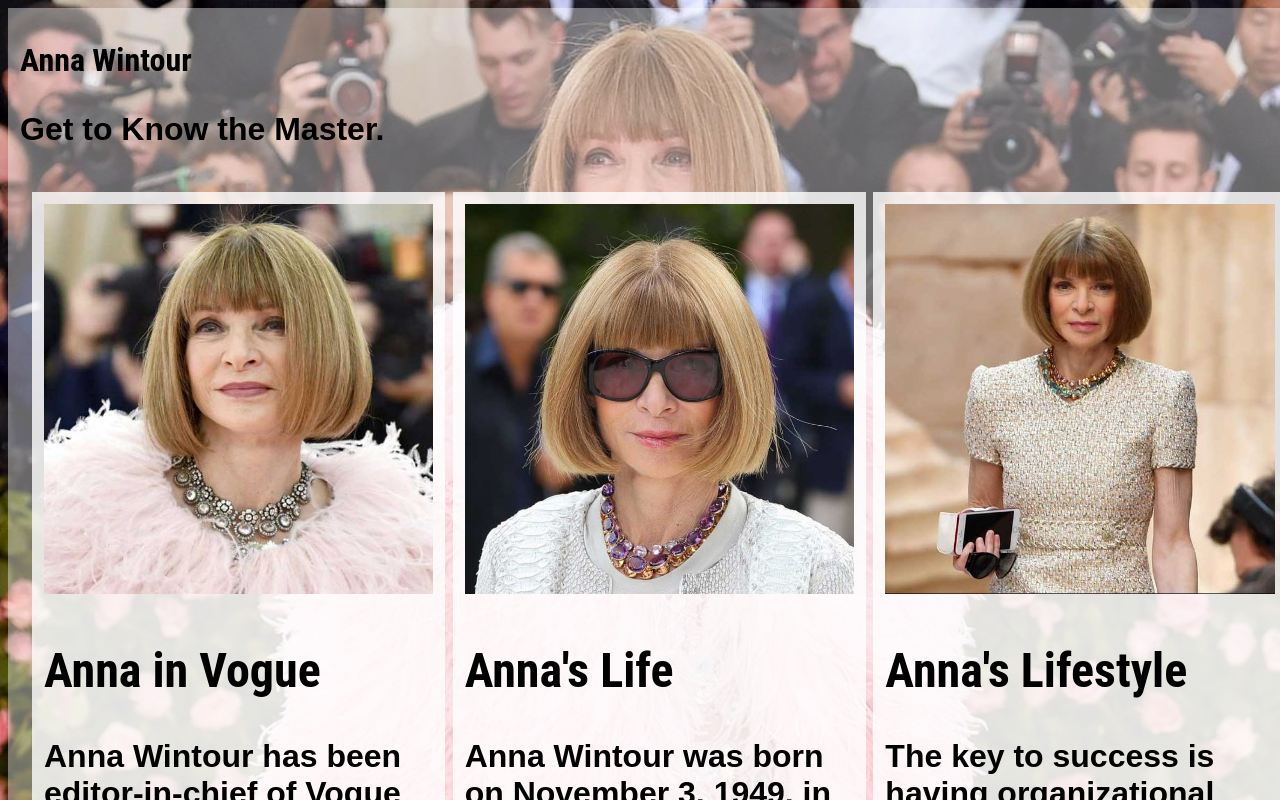
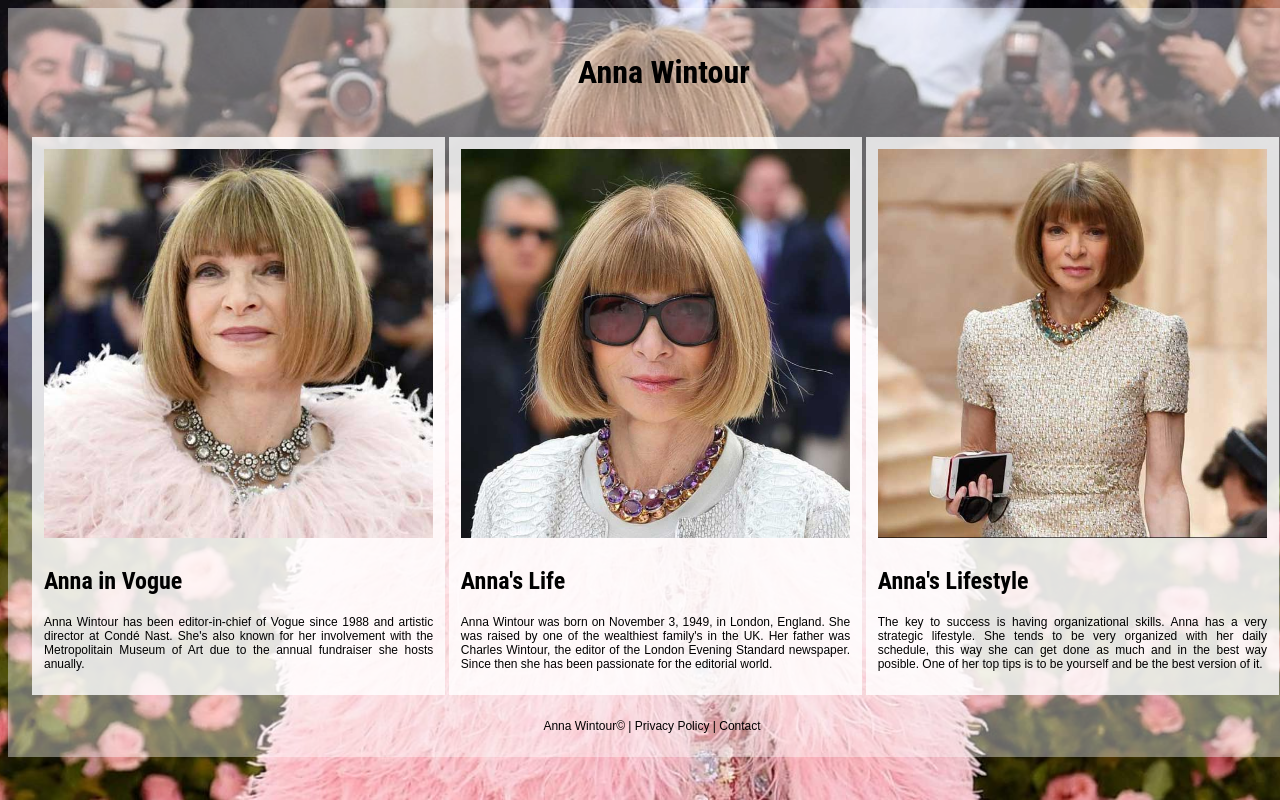
Before and after one commit to emilymizrahi/ejercicio1, a plain HTML site: page index.html in a window 1280 px wide. Shown: the top 800 px of the page. Drawn offline with Linux system fonts and the light colour scheme.

Commit message:
cambios en header y footer

```diff
--- a/index.html
+++ b/index.html
@@ -2,14 +2,15 @@
 <html lang="en">
 <head>
 <meta charset="UTF-8">
-<title>Anna Wintour</title>
+<title>ANNA WINTOUR</title>
 <link rel="stylesheet" type="text/css" href="style.css">
 <link href="https://fonts.googleapis.com/css?family=Cairo&display=swap" rel="stylesheet">
 </head>
 <body>
 <div id="home">
-	<h1>Anna Wintour</title>
-		<p class="tagline"> Get to Know the Master.</p>
+	<header>
+	<h1>Anna Wintour</h1>
+	</header>
 	<section id="biography">
 		<article id="bio">
 			<a href="https://www.vogue.co.uk/article/anna-wintour-biography" target="_blank">
@@ -30,16 +31,12 @@
 			<img src="annac3.jpg">
 				</a>
 			<h2>Anna's Lifestyle</h2>
-			<p> The key to success is having organizational skills. Anna has a very strategic lifestyle. She tends to be very organized with her daily schedule and tries to due as much as possible as long as it is well done. For instance, she starts her day at 5:30 am and is productively active up until about 8:30. One of her top tips is to be yourself and be the best version of it. </p>
+			<p> The key to success is having organizational skills. Anna has a very strategic lifestyle. She tends to be very organized with her daily schedule, this way she can get done as much and in the best way posible. One of her top tips is to be yourself and be the best version of it. </p>
 		</article>
 	</section>
-
-
-
-
-
-
-
+<footer>
+	<p>Anna Wintour© | Privacy Policy | Contact </p>
+	</footer>
 </div>
 </body>
 </html>
--- a/style.css
+++ b/style.css
@@ -36,6 +36,7 @@
 
 h1{
     font-family: 'Roboto Condensed', sans-serif;
+    text-align: center;
 }
 
 h2{
@@ -45,6 +46,28 @@
 }
 p{
 	font-family: 'PT Sans', sans-serif;
-	font-size: 12px:
+	font-size: 12px;
+text-align:justify;
+}
+
+section{
+	margin: 0 auto;
+
 
 }
+
+header{
+	width:100%;
+	margin:0 auto;
+	padding:12px;
+}
+
+footer{
+	background:rgba();
+	width: 100% ;
+
+}
+
+footer p{
+	text-align: center;
+}
```
